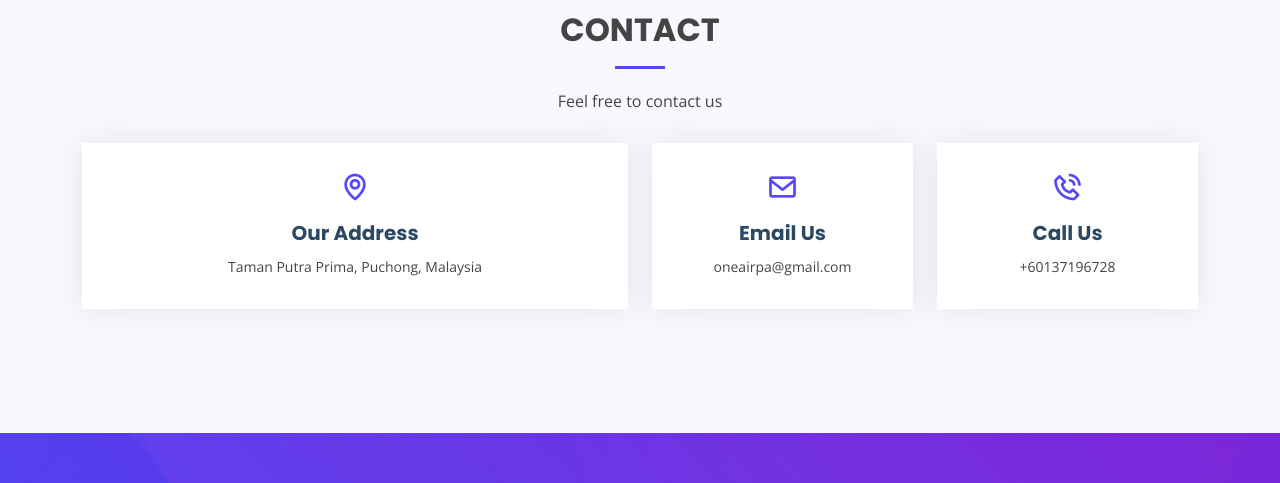
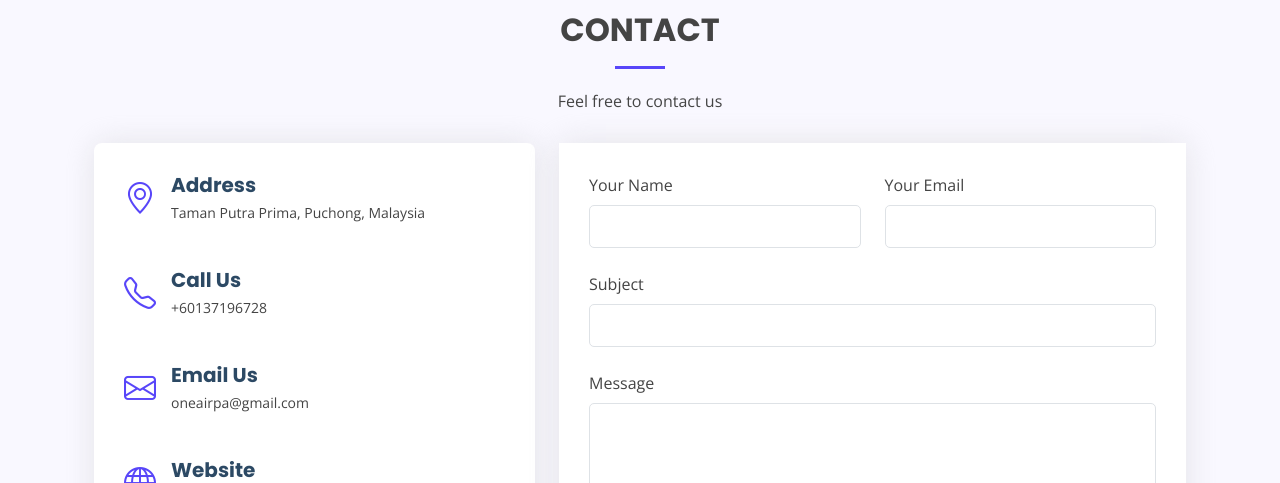
Before and after one commit to abuelgasimsaadeldin/oneaitechnologies, a plain HTML site: page index.html in a window 1280 px wide. Shown: the part 5750-6233 px from the top of the page. Drawn offline with nearby package versions, Linux system fonts and the light colour scheme.

Commit message:
Add contact us form to website

```diff
--- a/assets/css/style.css
+++ b/assets/css/style.css
@@ -1311,33 +1311,36 @@ section {
 /*--------------------------------------------------------------
 # Contact
 --------------------------------------------------------------*/
-.contact .info-box {
-  color: #444444;
-  text-align: center;
+.contact .info-wrap {
+  background: #fff;
+  padding: 30px;
   box-shadow: 0 0 30px rgba(214, 215, 216, 0.6);
-  padding: 20px 0 30px 0;
-  background: #fff;
-}
-
-.contact .info-box i {
+  border-radius: 8px;
+}
+
+.contact .info-item {
+  display: flex;
+  align-items: center;
+  margin-bottom: 45px;
+}
+
+.contact .info-item i {
   font-size: 32px;
   color: #5846f9;
-  border-radius: 50%;
-  padding: 8px;
-}
-
-.contact .info-box h3 {
+  margin-right: 15px;
+}
+
+.contact .info-item h3 {
   font-size: 20px;
   color: #2c4964;
   font-weight: 700;
-  margin: 10px 0;
-}
-
-.contact .info-box p {
-  padding: 0;
-  line-height: 24px;
+  margin-bottom: 5px;
+}
+
+.contact .info-item p {
+  margin-bottom: 0;
   font-size: 14px;
-  margin-bottom: 0;
+  color: #444444;
 }
 
 .contact .php-email-form {
@@ -1420,6 +1423,28 @@ section {
   background: #7b27d8;
 }
 
+/* Flexbox layout for larger screens */
+@media (min-width: 768px) {
+  .contact .row {
+    display: flex;
+    align-items: stretch;
+  }
+
+  .contact .col-lg-5,
+  .contact .col-lg-7 {
+    display: flex;
+    flex-direction: column;
+  }
+
+  .contact .col-lg-5 .info-wrap {
+    flex-grow: 1;
+  }
+
+  .contact .col-lg-7 .php-email-form {
+    flex-grow: 1;
+  }
+}
+
 @keyframes animate-loading {
   0% {
     transform: rotate(0deg);
--- a/index.html
+++ b/index.html
@@ -726,68 +726,103 @@
       <p>Feel free to contact us</p>
     </div>
 
-        <div class="row">
-          <div class="col-lg-6">
-            <div class="info-box mb-4">
-              <i class="bx bx-map"></i>
-              <h3>Our Address</h3>
+    <div class="container" data-aos="fade-up" data-aos-delay="100">
+
+      <div class="row gy-4">
+
+        <div class="col-lg-5">
+
+          <div class="info-wrap">
+            <div class="info-item d-flex" data-aos="fade-up" data-aos-delay="200">
+              <i class="bi bi-geo-alt flex-shrink-0"></i>
+              <div>
+                <h3>Address</h3>
                 <p>Taman Putra Prima, Puchong, Malaysia</p>
               </div>
+            </div><!-- End Info Item -->
+
+            <div class="info-item d-flex" data-aos="fade-up" data-aos-delay="300">
+              <i class="bi bi-telephone flex-shrink-0"></i>
+              <div>
+                <h3>Call Us</h3>
+                <p>+60137196728</p>
               </div>
+            </div><!-- End Info Item -->
 
-          <div class="col-lg-3 col-md-6">
-            <div class="info-box  mb-4">
-              <i class="bx bx-envelope"></i>
+            <div class="info-item d-flex" data-aos="fade-up" data-aos-delay="400">
+              <i class="bi bi-envelope flex-shrink-0"></i>
+              <div>
                 <h3>Email Us</h3>
                 <p>oneairpa@gmail.com</p>
               </div>
             </div>
 
-          <div class="col-lg-3 col-md-6">
-            <div class="info-box  mb-4">
-              <i class="bx bx-phone-call"></i>
-              <h3>Call Us</h3>
-              <p>+60137196728</p>
+            <div class="info-item d-flex" data-aos="fade-up" data-aos-delay="400">
+              <i class="bi bi-globe flex-shrink-0"></i>
+              <div>
+                <h3>Website</h3>
+                <p>oneaitechnologies.com</p>
               </div>
+            </div>
+
+            <!-- <div class="info-item d-flex" data-aos="fade-up" data-aos-delay="400">
+              <i class="bi bi-linkedin flex-shrink-0"></i>
+              <div>
+                <h3>LinkedIn</h3>
+                <p>One AI Technologies</p>
+              </div>
+            </div> -->
+            <!-- End Info Item -->
+
+            <!-- <iframe src="https://www.google.com/maps/embed?pb=!1m14!1m8!1m3!1d48389.78314118045!2d-74.006138!3d40.710059!3m2!1i1024!2i768!4f13.1!3m3!1m2!1s0x89c25a22a3bda30d%3A0xb89d1fe6bc499443!2sDowntown%20Conference%20Center!5e0!3m2!1sen!2sus!4v1676961268712!5m2!1sen!2sus" frameborder="0" style="border:0; width: 100%; height: 270px;" allowfullscreen="" loading="lazy" referrerpolicy="no-referrer-when-downgrade"></iframe> -->
+          </div>
+        </div>
+
+        <div class="col-lg-7">
+          <form action="forms/contact.php" method="post" class="php-email-form" data-aos="fade-up" data-aos-delay="200">
+            <div class="row gy-4">
+
+              <div class="col-md-6">
+                <label for="name-field" class="pb-2">Your Name</label>
+                <input type="text" name="name" id="name-field" class="form-control" required="">
+              </div>
+
+              <div class="col-md-6">
+                <label for="email-field" class="pb-2">Your Email</label>
+                <input type="email" class="form-control" name="email" id="email-field" required="">
+              </div>
+
+              <div class="col-md-12">
+                <label for="subject-field" class="pb-2">Subject</label>
+                <input type="text" class="form-control" name="subject" id="subject-field" required="">
+              </div>
+
+              <div class="col-md-12">
+                <label for="message-field" class="pb-2">Message</label>
+                <textarea class="form-control" name="message" rows="10" id="message-field" required=""></textarea>
+              </div>
+
+              <div class="col-md-12 text-center">
+                <div class="loading">Loading</div>
+                <div class="error-message"></div>
+                <div class="sent-message">Your message has been sent. Thank you!</div>
+
+                <button type="submit">Send Message</button>
+              </div>
+
+            </div>
+          </form>
+        </div>
+        <!-- End Contact Form -->
+
       </div>
 
     </div>
 
-        <div class="row">
+  </div>
+</section>
+<!-- End Contact Section -->
 
-          <!-- <div class="col-lg-6 ">
-            <iframe class="mb-4 mb-lg-0" src="https://www.google.com/maps/embed?pb=!1m14!1m8!1m3!1d2.9849977!2d101.5629273!3d2.9849977!3m2!1i1024!2i768!4f13.1!3m3!1m2!1s0x0%3A0x8e065272c62f4aaa!2sPangsapuri%20Harmoni%201%20RSKU%2C%20Putra%20Heights!5e0!3m2!1sen!2smy!4vCURRENT_TIMESTAMP" frameborder="0" style="border:0; width: 100%; height: 384px;" allowfullscreen></iframe>
-          </div> -->
-
-          <!-- <div class="col-lg-6">
-            <form action="forms/contact.php" method="post" role="form" class="php-email-form">
-              <div class="row">
-                <div class="col-md-6 form-group">
-                  <input type="text" name="name" class="form-control" id="name" placeholder="Your Name" required>
-                </div>
-                <div class="col-md-6 form-group mt-3 mt-md-0">
-                  <input type="email" class="form-control" name="email" id="email" placeholder="Your Email" required>
-                </div>
-              </div>
-              <div class="form-group mt-3">
-                <input type="text" class="form-control" name="subject" id="subject" placeholder="Subject" required>
-              </div>
-              <div class="form-group mt-3">
-                <textarea class="form-control" name="message" rows="5" placeholder="Message" required></textarea>
-              </div>
-              <div class="my-3">
-                <div class="loading">Loading</div>
-                <div class="error-message"></div>
-                <div class="sent-message">Your message has been sent. Thank you!</div>
-              </div>
-              <div class="text-center"><button type="submit">Send Message</button></div>
-            </form>
-          </div> -->
-
-        </div>
-
-      </div>
-    </section><!-- End Contact Section -->
 
   </main><!-- End #main -->
 
```
Lines whose indentation alone changed are shown as unchanged.
